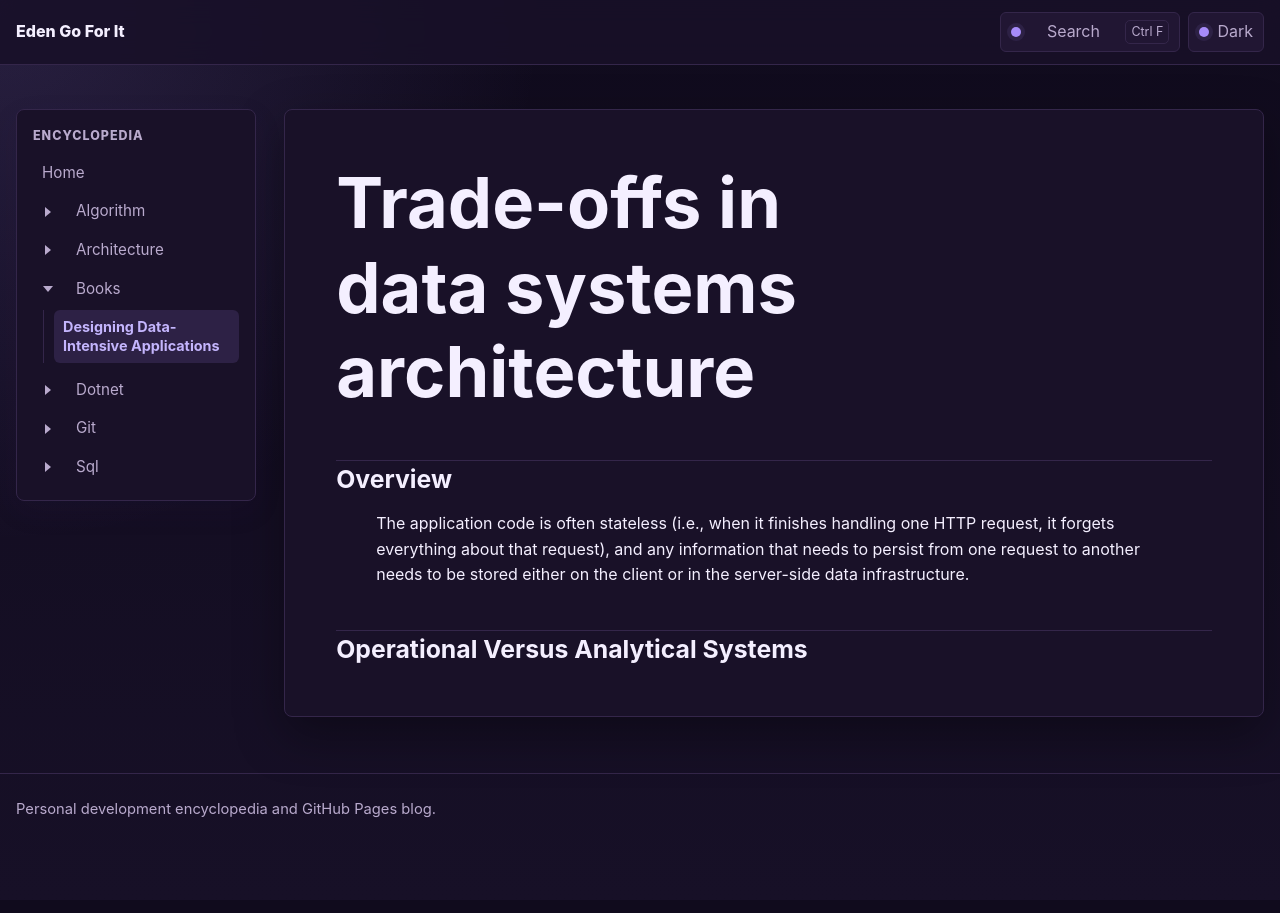
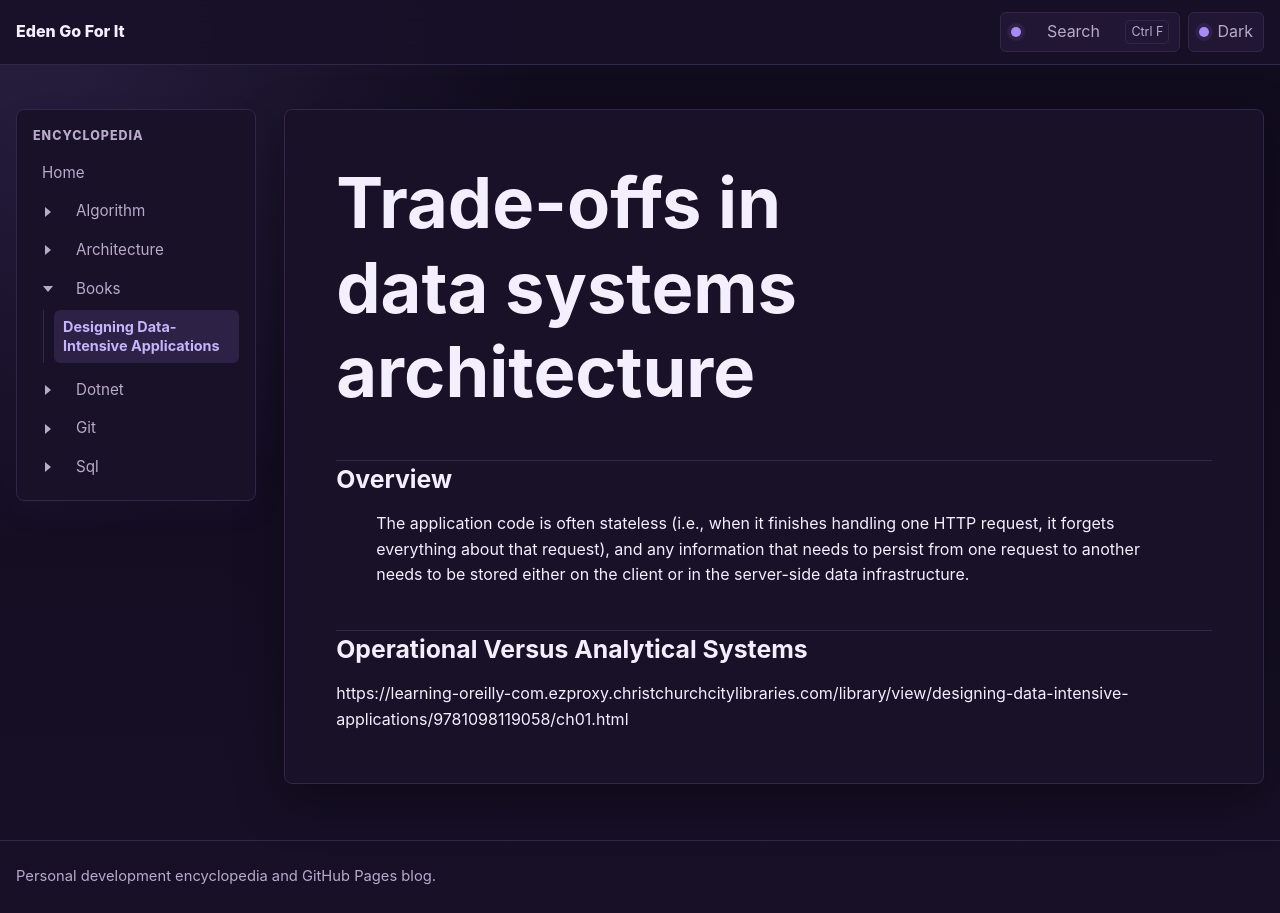
Before and after one commit to EdenGoforIt/edengoforit.github.io, a Jekyll site: the page built from books/designing-data-intensive-application.md, in a window 1280 px wide. Built offline with Jekyll 4.4.1, drawn with Linux system fonts in a browser that asks for light colours; part of the change alters nothing that is shown.

Commit message:
feat; book

```diff
--- a/books/designing-data-intensive-application.md
+++ b/books/designing-data-intensive-application.md
@@ -10,3 +10,5 @@ description: Notes on trade-offs in data systems architecture.
 > The application code is often stateless (i.e., when it finishes handling one HTTP request, it forgets everything about that request), and any information that needs to persist from one request to another needs to be stored either on the client or in the server-side data infrastructure.
 
 ## Operational Versus Analytical Systems
+
+https://learning-oreilly-com.ezproxy.christchurchcitylibraries.com/library/view/designing-data-intensive-applications/9781098119058/ch01.html
```
